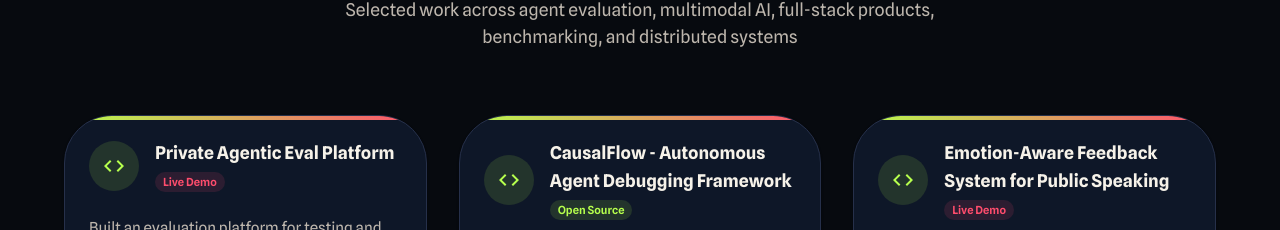
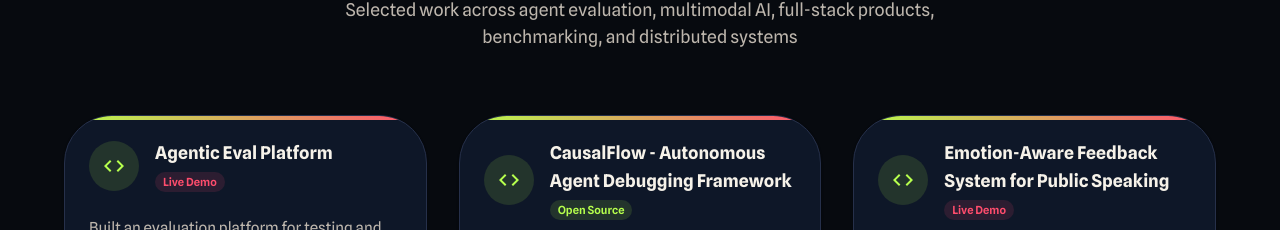
Before and after one commit to devangb3/dev-portfolio, a React (Create React App) app: page / in a window 1280 px wide. Shown: the part 2989-3219 px from the top of the page. Built offline with nearby package versions, Linux system fonts and the light colour scheme.

Commit message:
Update project title for 'pilotcrew-gen-eval' to 'Agentic Eval Platform' for clarity and consistency.

```diff
--- a/src/constants.js
+++ b/src/constants.js
@@ -4,7 +4,7 @@ import LeetCodeIcon from './components/LeetCodeIcon';
 export const projects = [
   {
     id: "pilotcrew-gen-eval",
-    title: "Private Agentic Eval Platform",
+    title: "Agentic Eval Platform",
     description:
       "Built an evaluation platform for testing and improving LLM and agent reliability across structured tasks, iterative workflows, and evaluation loops.",
     technologies: ["Python", "MongoDB", "LLM Evaluations", "Prompt Optimization", "Adversarial Testing"],
```
